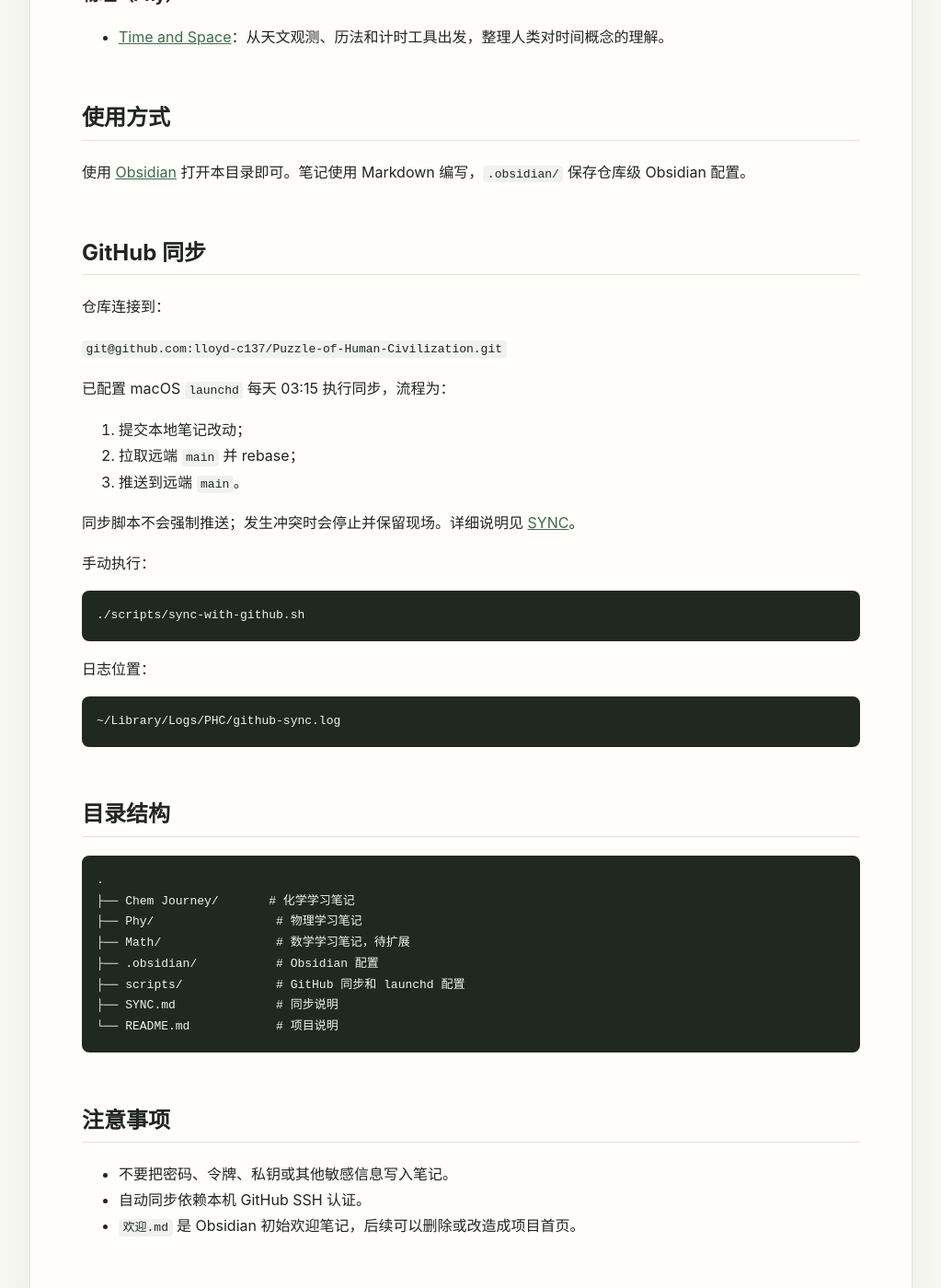
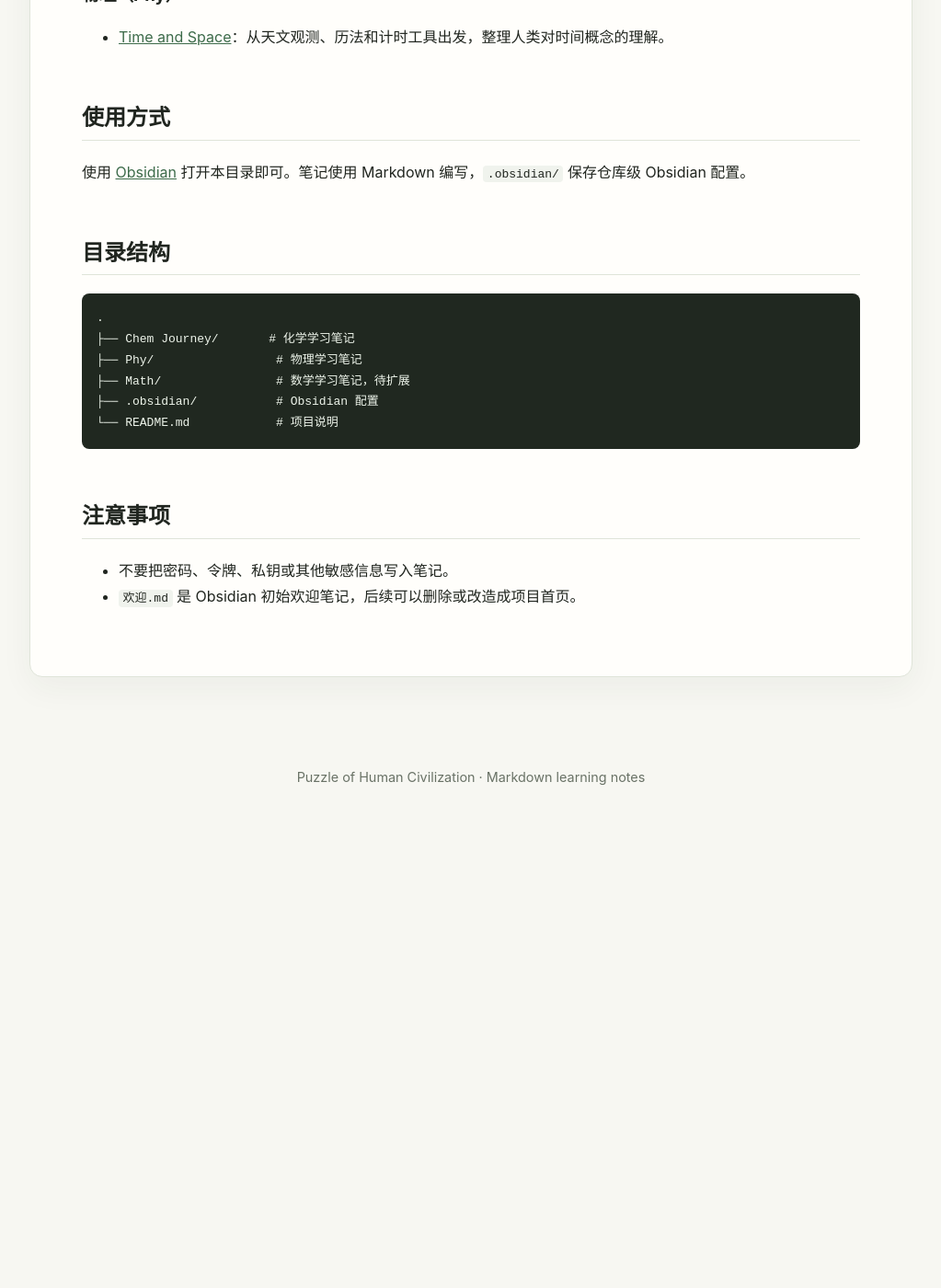
Before and after one commit to lloyd-c137/-Puzzle-of-Human-Civilization, a Jekyll site: the page built from README.md, in a window 1280 px wide and 1400 px high, scrolled down 681 px. Shown: the whole window at 92% size, without its empty margins (128-1151 px from the left). Built offline with Jekyll 4.4.1, drawn with Linux system fonts in a browser that asks for light colours; after the commit the page ends 1578 px from its top, so only the background shows below that.

Commit message:
Daily sync: 2026-08-20

````diff
--- a/README.md
+++ b/README.md
@@ -25,32 +25,6 @@ permalink: /
 
 使用 [Obsidian](https://obsidian.md/) 打开本目录即可。笔记使用 Markdown 编写，`.obsidian/` 保存仓库级 Obsidian 配置。
 
-## GitHub 同步
-
-仓库连接到：
-
-`git@github.com:lloyd-c137/Puzzle-of-Human-Civilization.git`
-
-已配置 macOS `launchd` 每天 03:15 执行同步，流程为：
-
-1. 提交本地笔记改动；
-2. 拉取远端 `main` 并 rebase；
-3. 推送到远端 `main`。
-
-同步脚本不会强制推送；发生冲突时会停止并保留现场。详细说明见 [SYNC]({{ '/sync/' | relative_url }})。
-
-手动执行：
-
-```bash
-./scripts/sync-with-github.sh
-```
-
-日志位置：
-
-```text
-~/Library/Logs/PHC/github-sync.log
-```
-
 ## 目录结构
 
 ```text
@@ -59,13 +33,10 @@ permalink: /
 ├── Phy/                 # 物理学习笔记
 ├── Math/                # 数学学习笔记，待扩展
 ├── .obsidian/           # Obsidian 配置
-├── scripts/             # GitHub 同步和 launchd 配置
-├── SYNC.md              # 同步说明
 └── README.md            # 项目说明
 ```
 
 ## 注意事项
 
 - 不要把密码、令牌、私钥或其他敏感信息写入笔记。
-- 自动同步依赖本机 GitHub SSH 认证。
 - `欢迎.md` 是 Obsidian 初始欢迎笔记，后续可以删除或改造成项目首页。
--- a/_config.yml
+++ b/_config.yml
@@ -11,6 +11,8 @@ kramdown:
 
 exclude:
   - .obsidian/
+  - .github/
   - scripts/
+  - SYNC.md
   - tmp/
   - vendor/
--- a/_layouts/default.html
+++ b/_layouts/default.html
@@ -22,7 +22,6 @@
           <a href="{{ '/' | relative_url }}">首页</a>
           <a href="{{ '/chemistry/ap-chemistry/' | relative_url }}">化学</a>
           <a href="{{ '/physics/time-and-space/' | relative_url }}">物理</a>
-          <a href="{{ '/sync/' | relative_url }}">同步</a>
         </nav>
       </div>
     </header>
````
